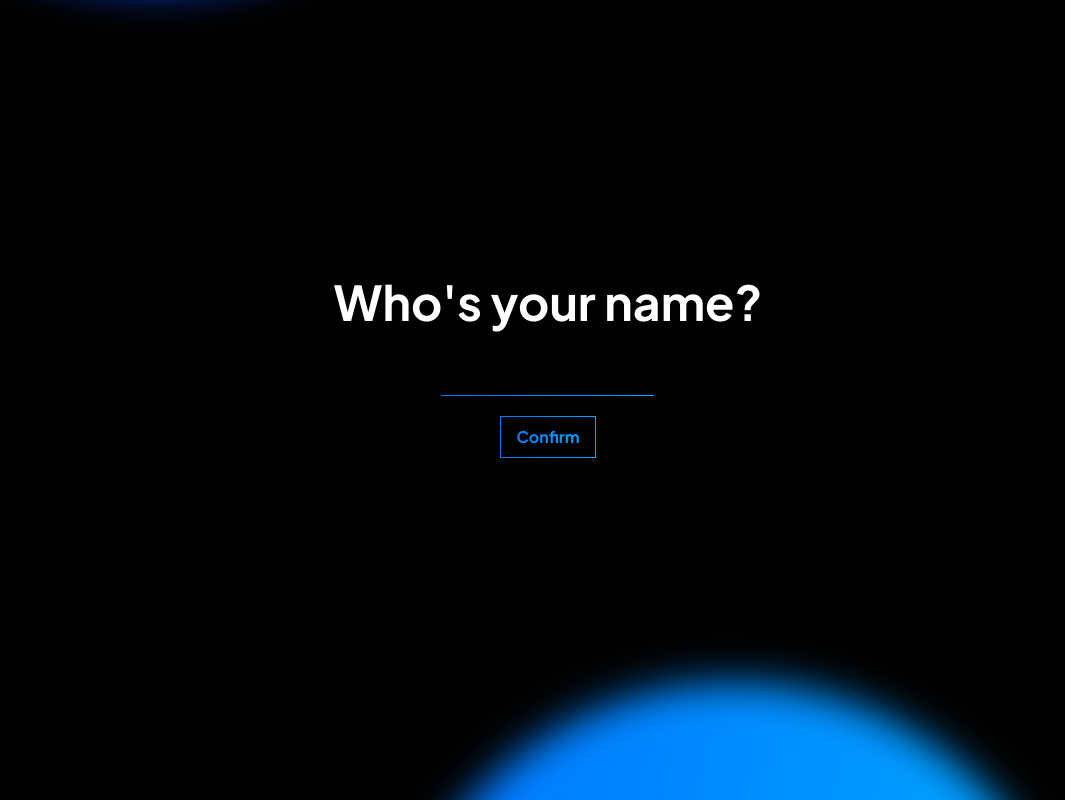
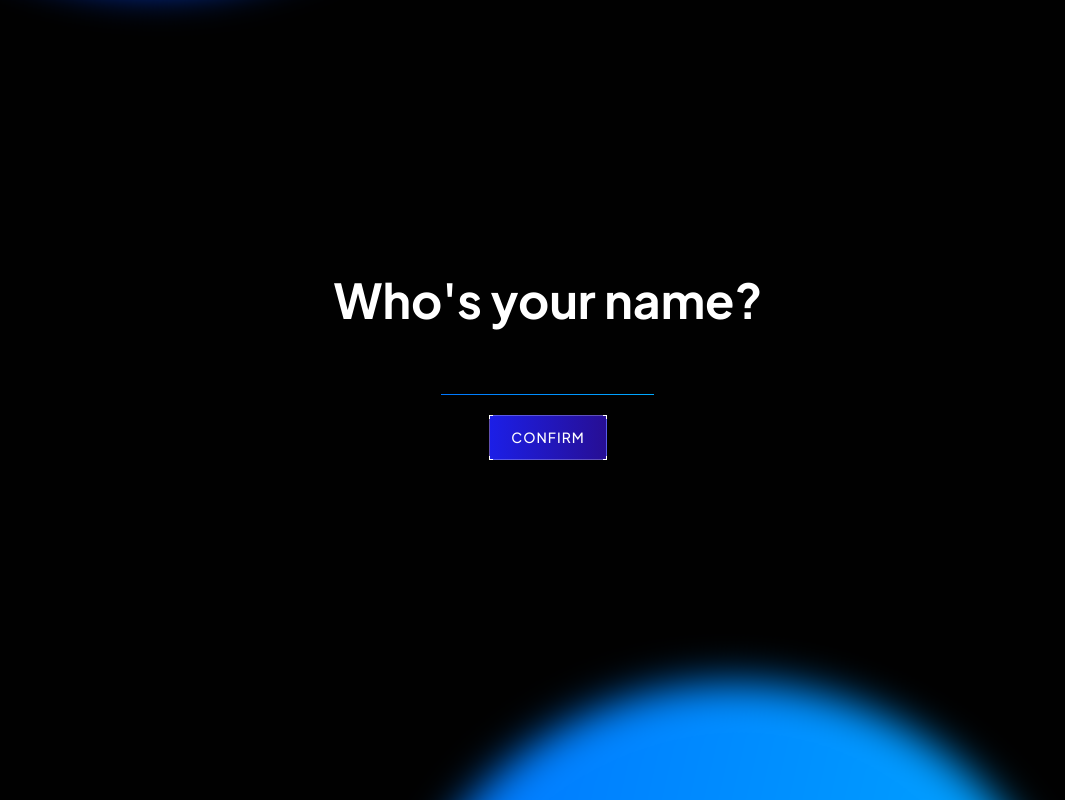
Before and after one commit to NoxturneDev/gathering-invitation-web-eu, a Vue app: page / in a window 1280 px wide. Shown: the whole page, without its empty margins (92-1157 px from the left). Built offline with nearby package versions, Linux system fonts and the light colour scheme.

Commit message:
style: add complex styling button

```diff
--- a/src/components/Button.vue
+++ b/src/components/Button.vue
@@ -11,20 +11,44 @@ defineEmits(['click'])
 </template>
 
 <style>
-.btn {
-  border: 1px solid;
-  font-weight: 700;
-  padding: 0.5em 1em;
-  transition: all ease-in-out 500ms;
-  border-image: linear-gradient(to right, #0077ff, #00aaff) 1;
-  background: linear-gradient(to right, #0077ff, #00aaff);
-  background-clip: text;
-  -webkit-background-clip: text; /* For compatibility with some browsers */
-  color: transparent; /* Hide the original text color */
+.btn::before {
+  content: '';
+  position: absolute;
+  top: 0;
+  left: 0;
+  right: 0;
+  bottom: 0;
+  background:
+    linear-gradient(90deg, #fff 1px, transparent 0) 0 0,
+    linear-gradient(180deg, #fff 1px, transparent 0) 0 0,
+    linear-gradient(270deg, #fff 1px, transparent 0) 100% 0,
+    linear-gradient(180deg, #fff 1px, transparent 0) 100% 0,
+    linear-gradient(270deg, #fff 1px, transparent 0) 100% 100%,
+    linear-gradient(0deg, #fff 1px, transparent 0) 100% 100%,
+    linear-gradient(90deg, #fff 1px, transparent 0) 0 100%,
+    linear-gradient(0deg, #fff 1px, transparent 0) 0 100%;
+  background-repeat: no-repeat;
+  background-size: 4px 4px;
+  margin: -1px;
+  /* z-index: 1; */
 }
 
-.btn:hover{
-  color:white;
-  border: 1px solid;
+.btn {
+  border: 0.5px solid rgba(255, 255, 255, 0.267);
+  position: relative;
+  font-weight: 500;
+  padding: 0.8em 1.5em;
+  transition: all ease-in-out 500ms;
+  background: linear-gradient(to right, #1d20f0f5, #4319ff94);
+  backdrop-filter: blur(10px);
+  color: white;
+  font-size: 14px;
+  letter-spacing: 1px;
+  text-transform: uppercase;
+}
+
+.btn:hover {
+  color: white;
+  border: 0.6px solid rgba(255, 255, 255, 0.671);
 }
 </style>
```
